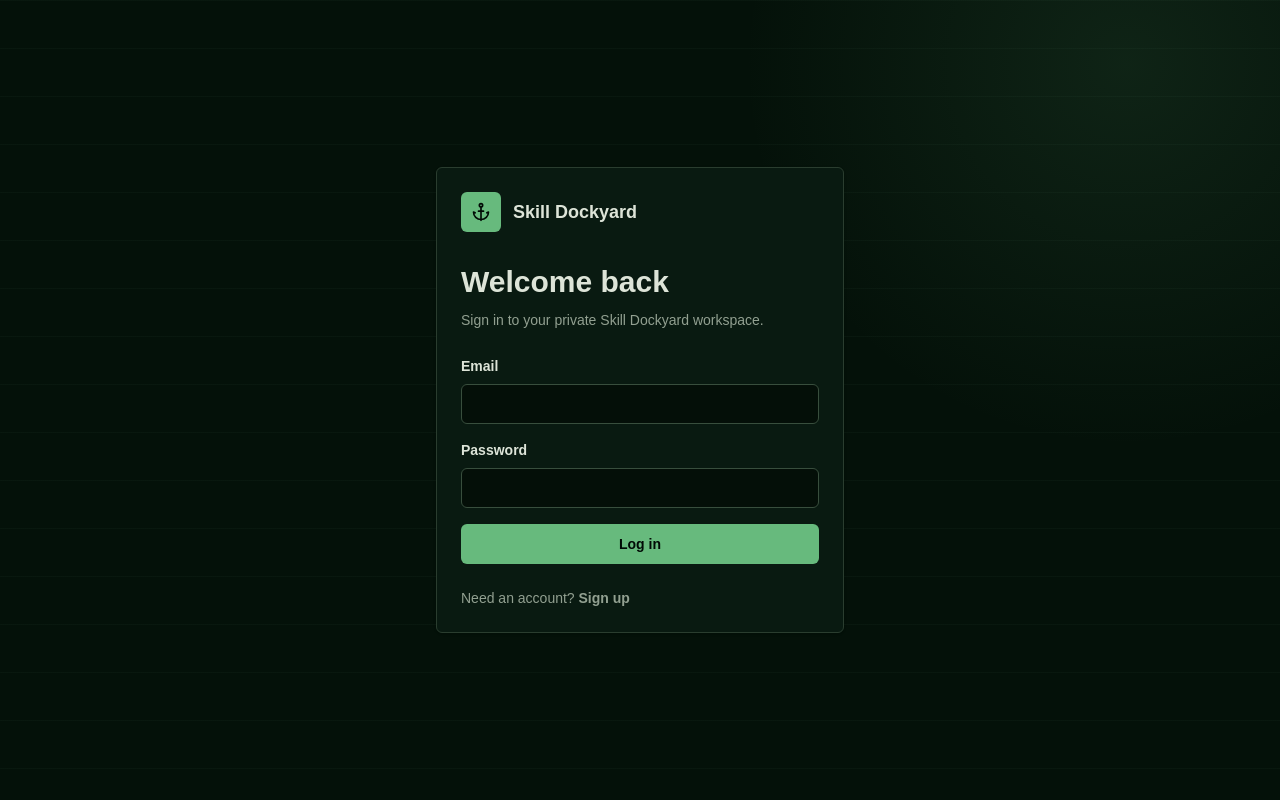
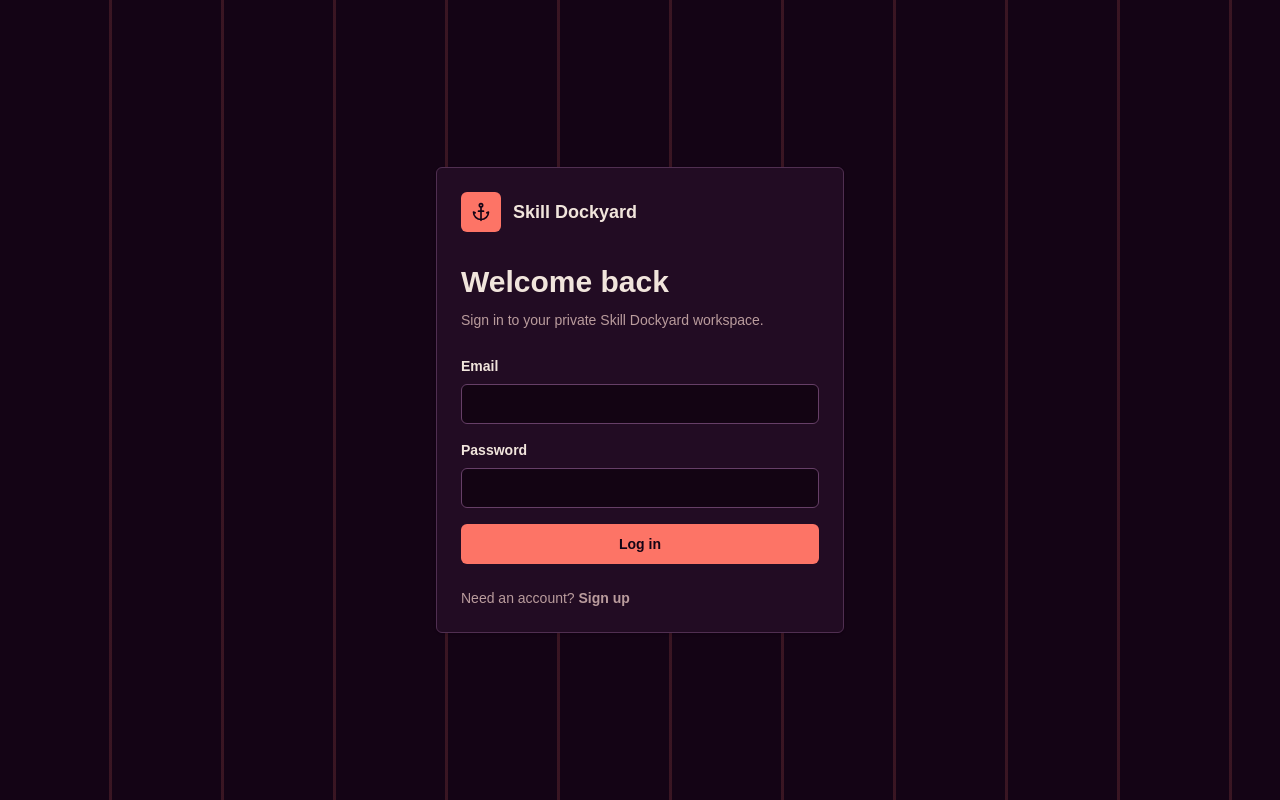
Before and after one commit to weber-stephen/SkillDockyard, a Next.js app: page /login in a window 1280 px wide. Built offline with nearby package versions, Linux system fonts and the light colour scheme; no server answers.

Commit message:
Explore aubergine Signal Room palette

```diff
--- a/src/app/globals.css
+++ b/src/app/globals.css
@@ -1,21 +1,21 @@
 @import "tailwindcss";
 
 :root {
-  --background: oklch(0.16 0.025 159);
-  --foreground: oklch(0.91 0.018 130);
-  --panel: oklch(0.20 0.03 158);
-  --primary: oklch(0.72 0.12 151);
-  --primary-foreground: oklch(0.13 0.025 159);
-  --secondary: oklch(0.28 0.045 153);
-  --secondary-foreground: oklch(0.93 0.018 130);
-  --muted: oklch(0.235 0.025 156);
-  --muted-foreground: oklch(0.69 0.026 143);
+  --background: oklch(0.15 0.045 326);
+  --foreground: oklch(0.93 0.018 61);
+  --panel: oklch(0.20 0.055 326);
+  --primary: oklch(0.72 0.17 28);
+  --primary-foreground: oklch(0.15 0.045 326);
+  --secondary: oklch(0.29 0.075 326);
+  --secondary-foreground: oklch(0.94 0.018 61);
+  --muted: oklch(0.235 0.052 326);
+  --muted-foreground: oklch(0.72 0.035 16);
   --destructive: oklch(0.66 0.15 30);
   --destructive-foreground: oklch(0.97 0.012 80);
-  --border: oklch(0.34 0.035 153);
-  --input: oklch(0.40 0.04 151);
-  --ring: oklch(0.76 0.13 149);
-  --signal: oklch(0.77 0.13 78);
+  --border: oklch(0.36 0.07 326);
+  --input: oklch(0.43 0.08 326);
+  --ring: oklch(0.77 0.17 28);
+  --signal: oklch(0.78 0.12 77);
 }
 
 @theme inline {
@@ -43,8 +43,7 @@ body {
   margin: 0;
   color: var(--foreground);
   background:
-    radial-gradient(circle at 88% 8%, color-mix(in oklch, var(--primary), transparent 89%), transparent 24rem),
-    linear-gradient(color-mix(in oklch, var(--border), transparent 86%) 1px, transparent 1px) 0 0 / 100% 3rem,
+    linear-gradient(90deg, transparent 0 97%, color-mix(in oklch, var(--primary), transparent 84%) 97% 100%) 0 0 / 7rem 100%,
     var(--background);
   font-feature-settings: "tnum" 1, "ss01" 1;
 }
@@ -65,7 +64,7 @@ code, pre { font-family: "SFMono-Regular", Consolas, monospace; }
 }
 .app-main { padding-left: 18rem !important; }
 .app-sidebar .brand-mark { margin-bottom: 2.5rem !important; }
-.app-sidebar .brand-symbol { color: var(--primary-foreground) !important; box-shadow: 0 0 0 1px var(--primary), 0 0 2rem color-mix(in oklch, var(--primary), transparent 76%); }
+.app-sidebar .brand-symbol { color: var(--primary-foreground) !important; box-shadow: 0 0 0 1px var(--primary); }
 .app-sidebar .sidebar-primary-action { color: var(--primary-foreground) !important; }
 .app-sidebar .nav-section h2 { color: color-mix(in oklch, var(--primary), var(--muted-foreground) 58%); }
 .app-sidebar nav a { border-left: 2px solid transparent; border-radius: 0 0.25rem 0.25rem 0 !important; }
@@ -88,11 +87,16 @@ main header h1 {
   line-height: 0.86 !important;
   letter-spacing: -0.05em !important;
   text-wrap: balance;
+  color: var(--primary);
 }
 
 .dashboard-hero { grid-template-columns: minmax(0, 0.85fr) minmax(28rem, 1.15fr) !important; align-items: end; }
 .metric-grid { grid-template-columns: repeat(4, minmax(0, 1fr)) !important; gap: 1px !important; padding: 1px; background: var(--border); }
 .metric-card { min-height: 11rem; border: 0 !important; background: color-mix(in oklch, var(--panel), black 3%) !important; }
+.metric-card:nth-child(2) { background: var(--primary) !important; color: var(--primary-foreground); }
+.metric-card:nth-child(2) .text-muted-foreground,
+.metric-card:nth-child(2) svg,
+.metric-card:nth-child(2) > div:last-child { color: var(--primary-foreground) !important; }
 .metric-card > div:last-child { color: var(--primary); font-size: clamp(2.75rem, 4vw, 4.5rem); font-variant-numeric: tabular-nums; }
 .metric-card svg { color: var(--primary); }
 
@@ -103,6 +107,7 @@ main header h1 {
 }
 .version-summary { background: color-mix(in oklch, var(--background), transparent 18%) !important; }
 .lifecycle-step { background: transparent !important; border-color: color-mix(in oklch, var(--border), transparent 25%) !important; }
+.lifecycle-step:last-child { background: color-mix(in oklch, var(--signal), transparent 84%) !important; }
 
 button, a, input, textarea, select { transition: transform 160ms cubic-bezier(.22,1,.36,1), background-color 160ms ease, border-color 160ms ease, color 160ms ease; }
 button:active, a:active { transform: scale(0.985); }
@@ -115,7 +120,7 @@ table { font-variant-numeric: tabular-nums; }
 thead { background: color-mix(in oklch, var(--primary), transparent 88%); }
 tbody tr { background: color-mix(in oklch, var(--panel), transparent 8%); }
 tbody tr:hover { background: color-mix(in oklch, var(--primary), transparent 88%) !important; }
-pre { background: oklch(0.12 0.02 158) !important; }
+pre { background: oklch(0.11 0.035 326) !important; }
 
 @media (max-width: 1279px) and (min-width: 1024px) {
   .app-sidebar { width: 15rem !important; }
```
Also changed, not shown: 1 other file (tests, documents, lock files or other folders).
